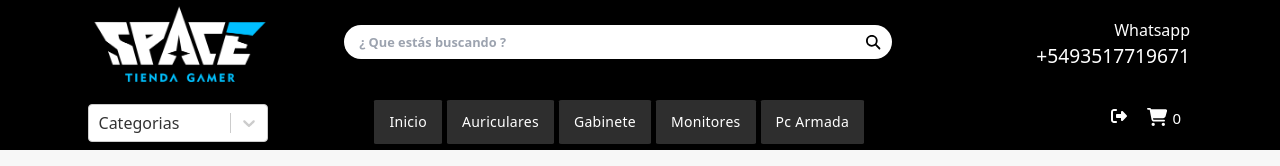
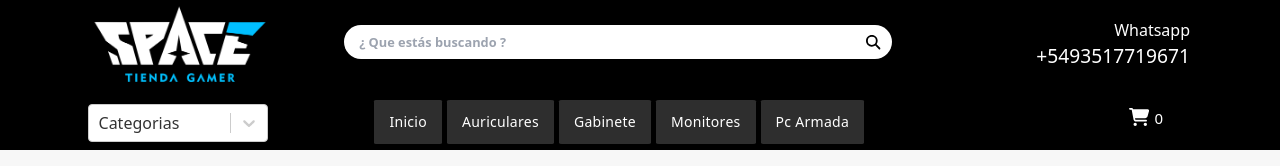
Before and after one commit to julianf97/ProyectoFinal, a React (Create React App) app: page /detail/1 in a window 1280 px wide. Shown: the top 166 px of the page. Built offline with nearby package versions, Linux system fonts and the light colour scheme; no server answers; the database is empty.

Commit message:
quitando logOut

```diff
--- a/src/components/Navbar/CartWidget.js
+++ b/src/components/Navbar/CartWidget.js
@@ -14,12 +14,6 @@ export const CartWidget = () => {
 
     return(
     <div className="contenedor-user-cart">
-        <div className="contenedor-user-desktop">
-            <h6>{ user.email }</h6>
-            <div className="contenedorLogOut">
-                <FontAwesomeIcon onClick={ logOut } className="logOut" icon={faRightFromBracket}/>
-            </div>
-        </div>
         <div className="contenedor-cart">
             <Link className="enlace" to={'/cart/'}>
                 <FontAwesomeIcon className="carrito" icon={faCartShopping}/>
--- a/src/components/Navbar/contenedorInternoProductos.css
+++ b/src/components/Navbar/contenedorInternoProductos.css
@@ -1,6 +1,8 @@
-.contenedor-interno-productos {
+
+ .contenedor-interno-productos {
   width: 200px;
   height: 200px;
+  filter: grayscale();
   border: solid 1px red;
   background-color: #fff;
 }/*# sourceMappingURL=contenedorInternoProductos.css.map */
--- a/src/components/Navbar/header.scss
+++ b/src/components/Navbar/header.scss
@@ -160,6 +160,7 @@
                     }
                     .contenedorLogOut{
                         margin-left: 20px;
+                        display: none !important;
                         .logOut{
                             color: #fff;
                             cursor: pointer;
--- a/src/components/checkout/Checkout.js
+++ b/src/components/checkout/Checkout.js
@@ -176,7 +176,7 @@ const Checkout = () => {
         })
 
         if(outOfStock.length === 0){
-            await batch.commit()
+                    await batch.commit()
 
             addDoc(ordersRef, orden)
                 .then((doc) => {
```
